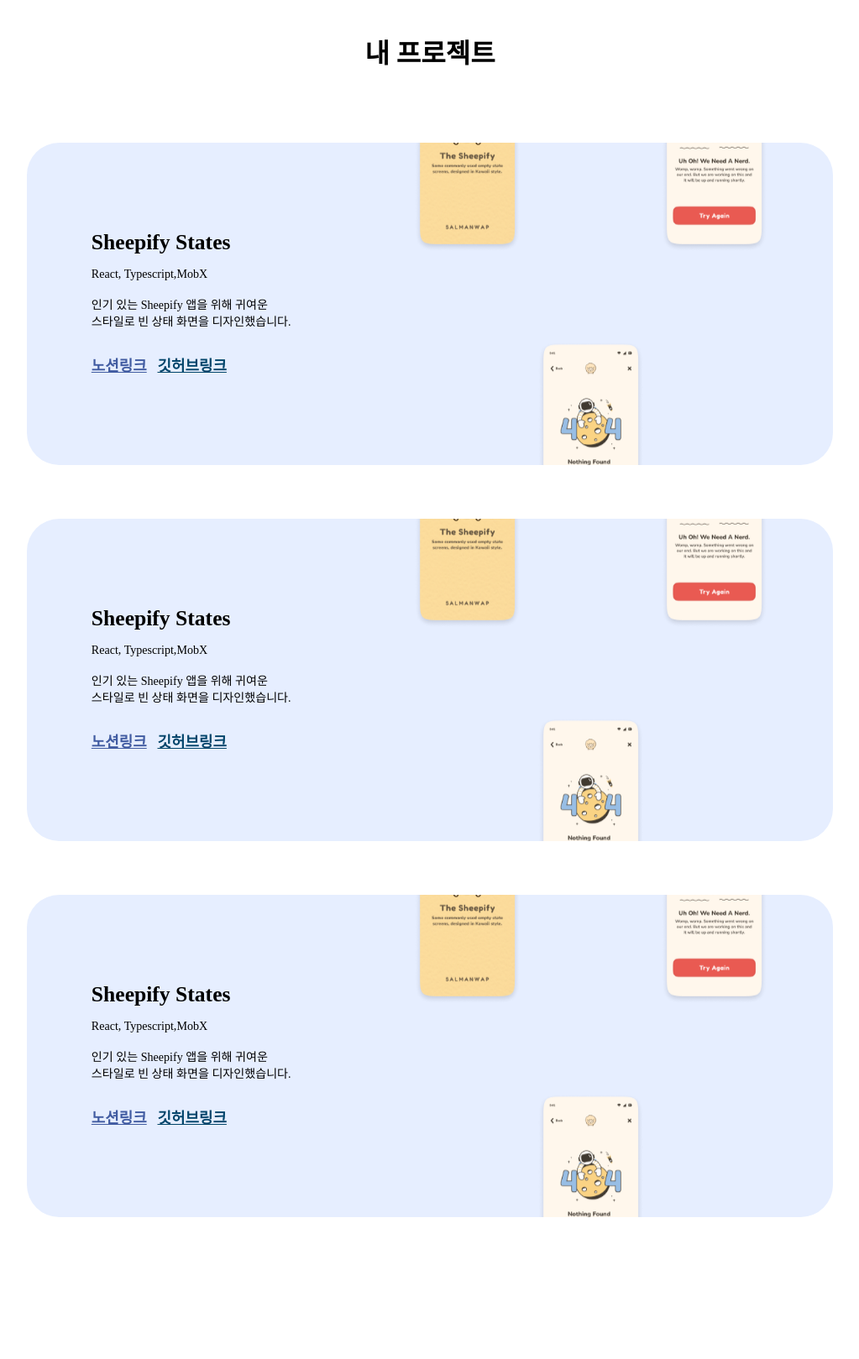
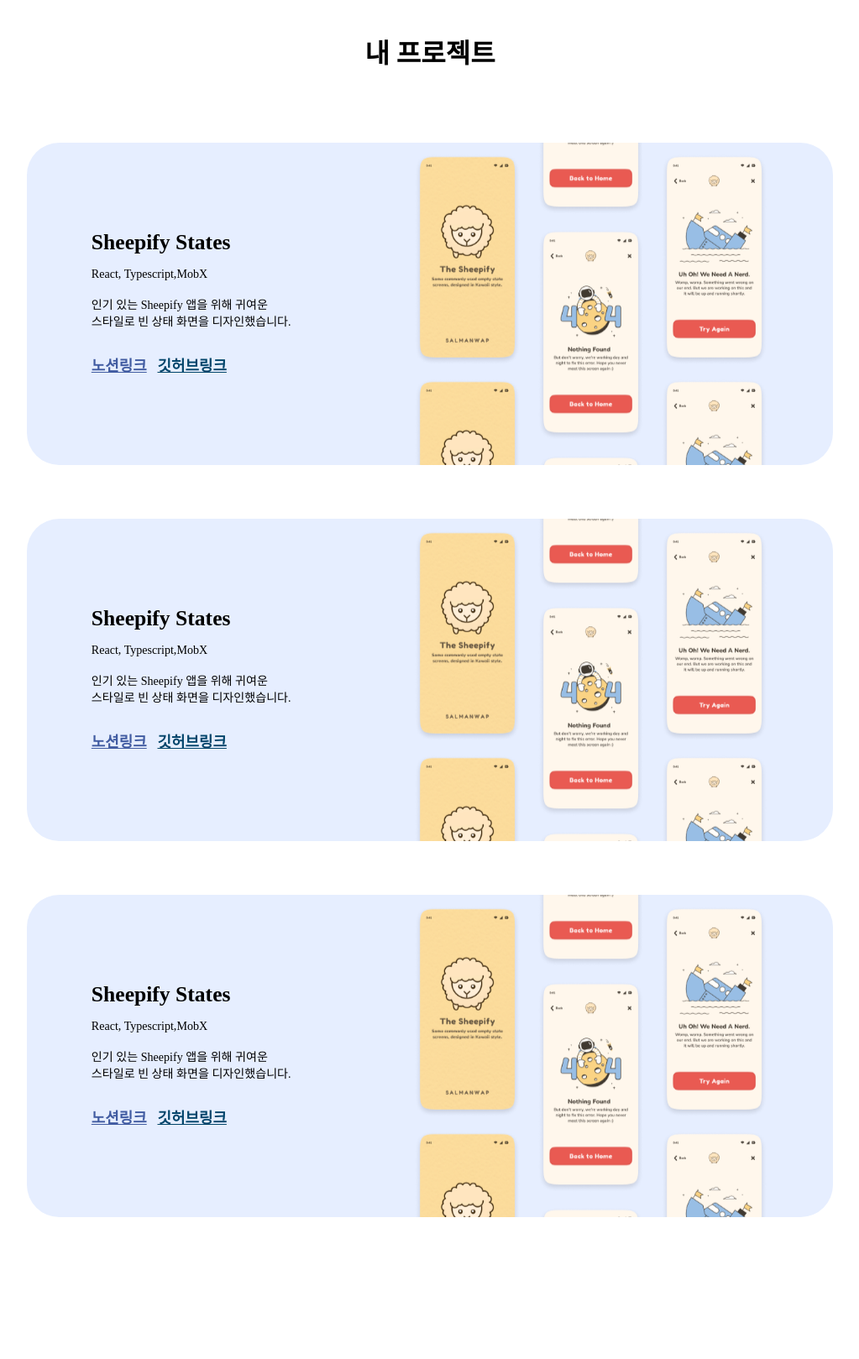
Before and after one commit to parkjineon/HTMLCSS, a plain HTML site: page web/index.html in a window 1280 px wide. Shown: the part 1677-3296 px from the top of the page at 84% size, without its empty margins (128-1151 px from the left). Drawn offline with Linux system fonts and the light colour scheme.

Commit message:
Fix: Fix project image animation

```diff
--- a/web/index.html
+++ b/web/index.html
@@ -193,9 +193,25 @@
                     </div>
                 </div>
                 <div class="projectImg">
+                    <div class="project1ImgPath">
                         <div class="project1Img1"></div>
+                        <div class="project1Img1"></div>
+                        <div class="project1Img1"></div>
+                        <div class="project1Img1"></div>
+                    </div>
+                    <div class="project1ImgPath">
                         <div class="project1Img2"></div>
+                        <div class="project1Img2"></div>
+                        <div class="project1Img2"></div>
+                        <div class="project1Img2"></div>
+                    </div>
+                    <div class="project1ImgPath">
                         <div class="project1Img3"></div>
+                        <div class="project1Img3"></div>
+                        <div class="project1Img3"></div>
+                        <div class="project1Img3"></div>
+                    </div>
+
                 </div>
             </div>
             <div class="project">
@@ -211,9 +227,25 @@
                     </div>
                 </div>
                 <div class="projectImg">
+                    <div class="project1ImgPath">
                         <div class="project1Img1"></div>
+                        <div class="project1Img1"></div>
+                        <div class="project1Img1"></div>
+                        <div class="project1Img1"></div>
+                    </div>
+                    <div class="project1ImgPath">
                         <div class="project1Img2"></div>
+                        <div class="project1Img2"></div>
+                        <div class="project1Img2"></div>
+                        <div class="project1Img2"></div>
+                    </div>
+                    <div class="project1ImgPath">
                         <div class="project1Img3"></div>
+                        <div class="project1Img3"></div>
+                        <div class="project1Img3"></div>
+                        <div class="project1Img3"></div>
+                    </div>
+
                 </div>
             </div>
             <div class="project">
@@ -229,9 +261,25 @@
                     </div>
                 </div>
                 <div class="projectImg">
+                    <div class="project1ImgPath">
                         <div class="project1Img1"></div>
+                        <div class="project1Img1"></div>
+                        <div class="project1Img1"></div>
+                        <div class="project1Img1"></div>
+                    </div>
+                    <div class="project1ImgPath">
                         <div class="project1Img2"></div>
+                        <div class="project1Img2"></div>
+                        <div class="project1Img2"></div>
+                        <div class="project1Img2"></div>
+                    </div>
+                    <div class="project1ImgPath">
                         <div class="project1Img3"></div>
+                        <div class="project1Img3"></div>
+                        <div class="project1Img3"></div>
+                        <div class="project1Img3"></div>
+                    </div>
+
                 </div>
             </div>
 
```
Lines whose indentation alone changed are shown as unchanged.
